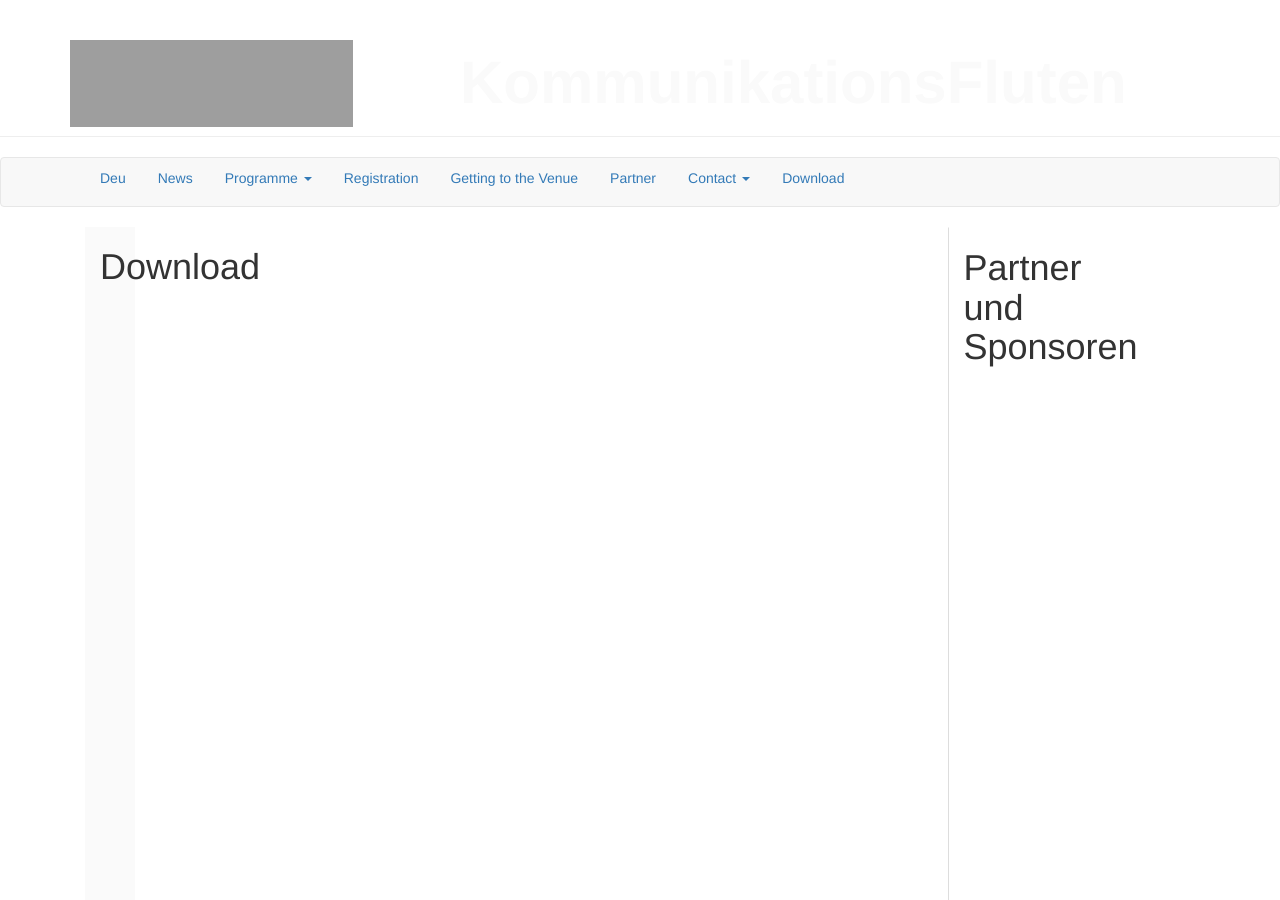
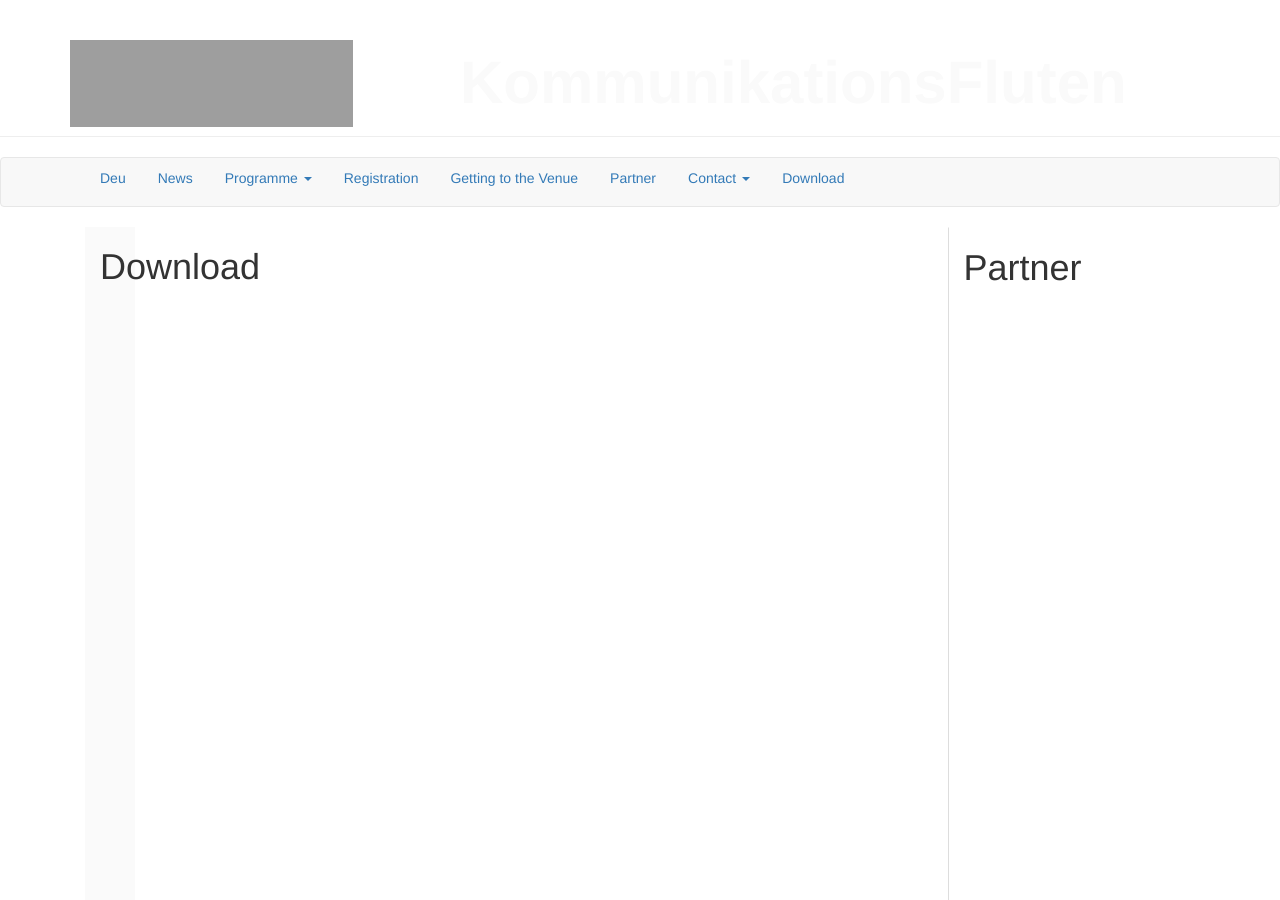
Before and after one commit to susedev/test, a Jekyll site: the page built from download.html, in a window 1280 px wide and 900 px high. Built offline with Jekyll 4.4.1, drawn with Linux system fonts in a browser that asks for light colours; nearby versions of some CDN libraries; grey boxes are pictures that could not be loaded.

Commit message:
Update page.html

```diff
--- a/_layouts/page.html
+++ b/_layouts/page.html
@@ -22,7 +22,7 @@ layout: base
      <div class="col-md-1">
     </div>
     <div class="col-md-3" style="display: block; width: 150px; height: 2000px; border:1px solid #FFF; border-left-color:#DDD; margin-left: 15px; box-sizing: border-box;">
-      <h1>Partner und Sponsoren</h1>
+      <h1>Partner</h1>
     </div>
   </div>
 </div>
```
